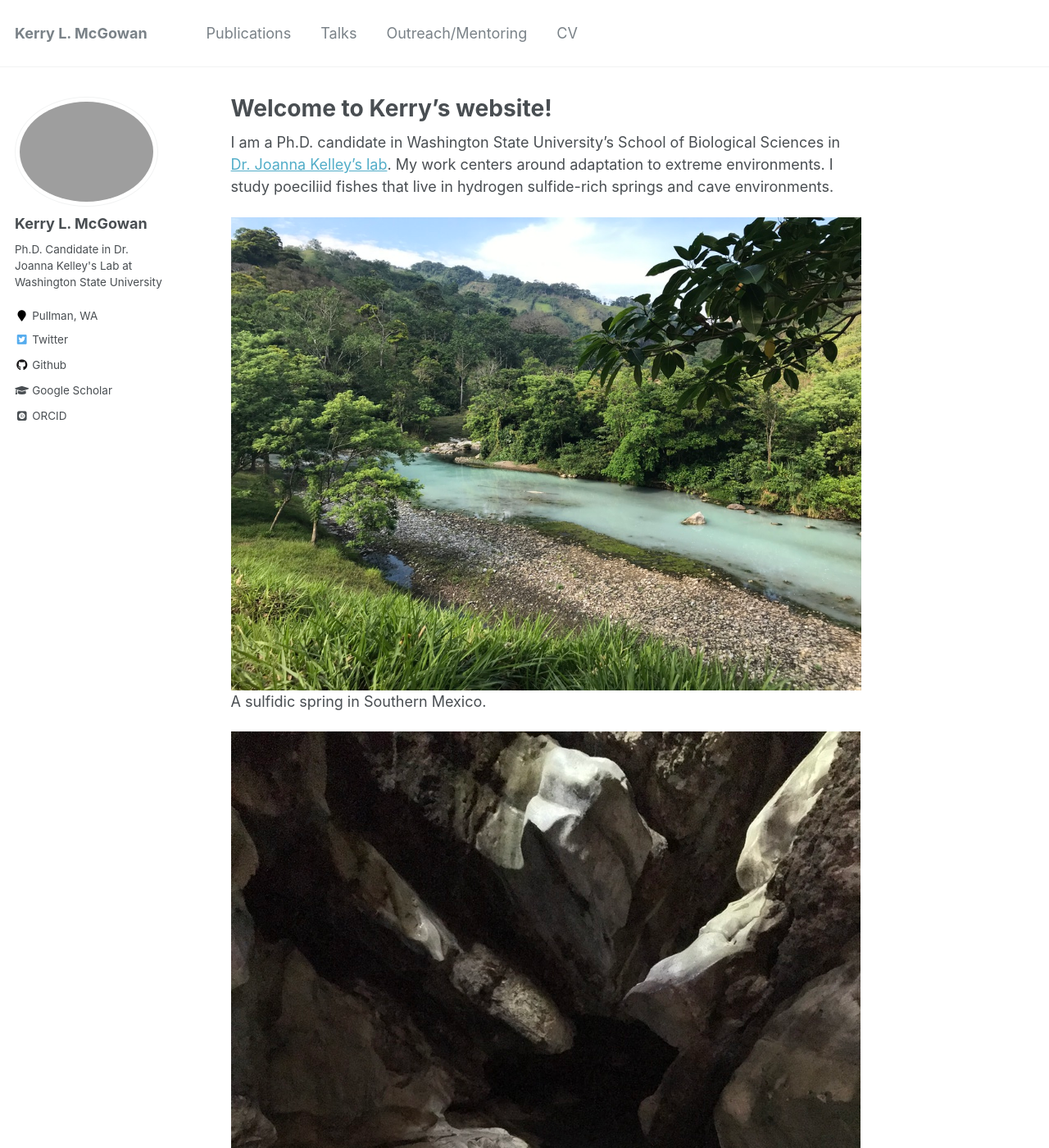
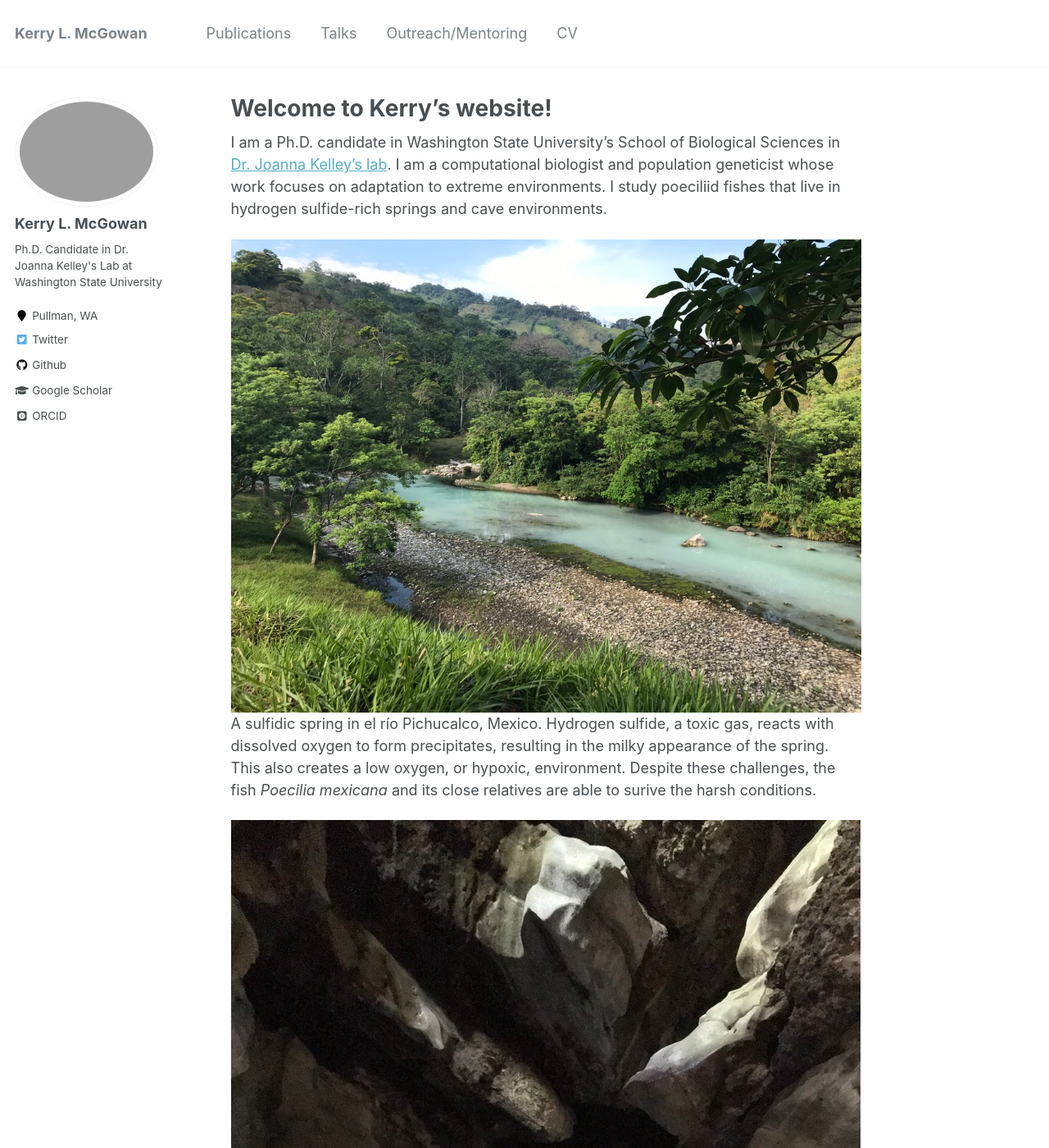
Before and after one commit to kerrymcgowan/kerrymcgowan.github.io, a Jekyll site: the page built from _pages/about.md, in a window 1280 px wide and 1400 px high. Shown: the whole window at 82% size. Built offline with Jekyll 4.4.1, drawn with Linux system fonts in a browser that asks for light colours; some web fonts are replaced.

Commit message:
Expanded bio

```diff
--- a/_pages/about.md
+++ b/_pages/about.md
@@ -8,10 +8,10 @@ redirect_from:
   - /about.html
 ---
 
-I am a Ph.D. candidate in Washington State University's School of Biological Sciences in [Dr. Joanna Kelley's lab](https://labs.wsu.edu/genomes/). My work centers around adaptation to extreme environments. I study poeciliid fishes that live in hydrogen sulfide-rich springs and cave environments.
+I am a Ph.D. candidate in Washington State University's School of Biological Sciences in [Dr. Joanna Kelley's lab](https://labs.wsu.edu/genomes/). I am a computational biologist and population geneticist whose work focuses on adaptation to extreme environments. I study poeciliid fishes that live in hydrogen sulfide-rich springs and cave environments.
 
 ![La Lluvia](../images/UNADJUSTEDNONRAW_thumb_2b1d.jpg)
-A sulfidic spring in Southern Mexico.
+A sulfidic spring in el r&iacute;o Pichucalco, Mexico. Hydrogen sulfide, a toxic gas, reacts with dissolved oxygen to form precipitates, resulting in the milky appearance of the spring. This also creates a low oxygen, or hypoxic, environment. Despite these challenges, the fish <i>Poecilia mexicana</i> and its close relatives are able to surive the harsh conditions.
 
 ![Cueva del Azufre](../images/UNADJUSTEDNONRAW_thumb_2bb1.jpg)
 Cueva del Azufre is a sulfidic cave near Tapijulapa, Mexico. Cavefish are exposed to low/no light and show a regressed eye phenotype compared to surface fish exposed to full light.
```
